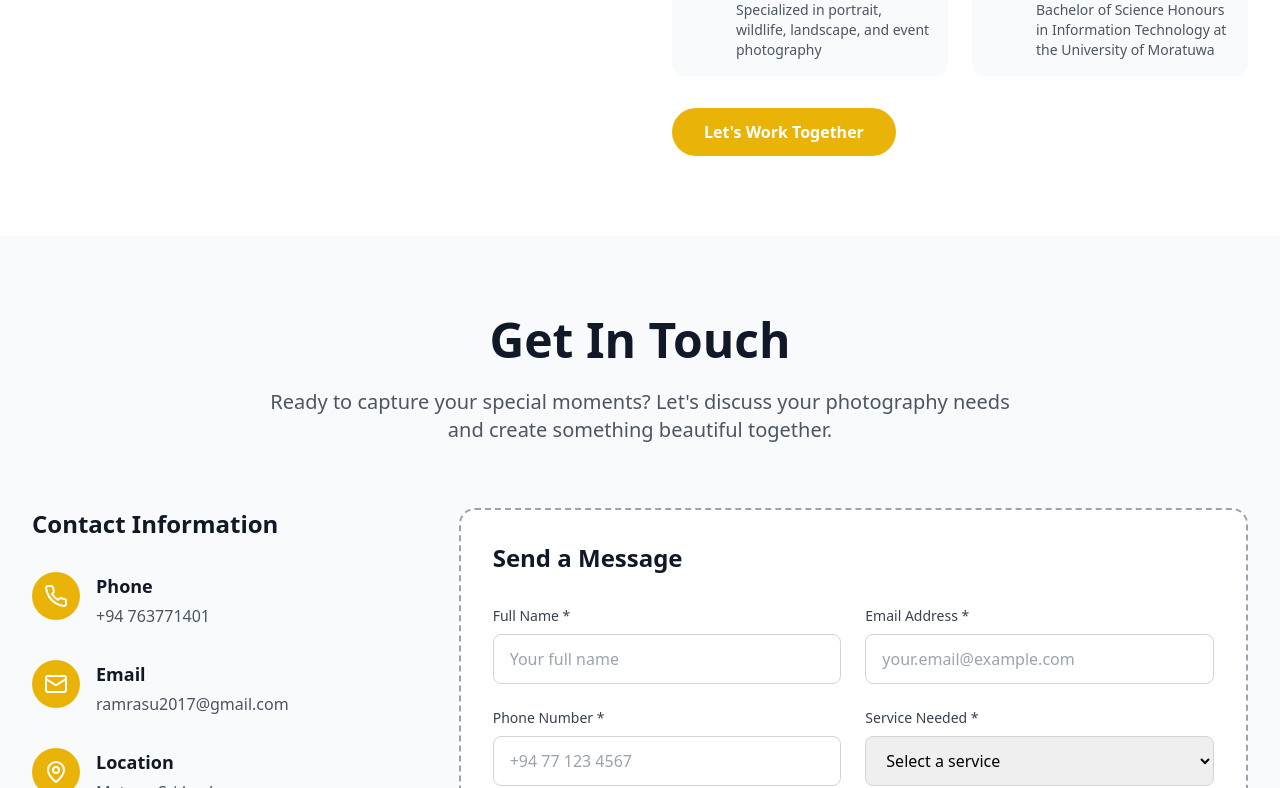
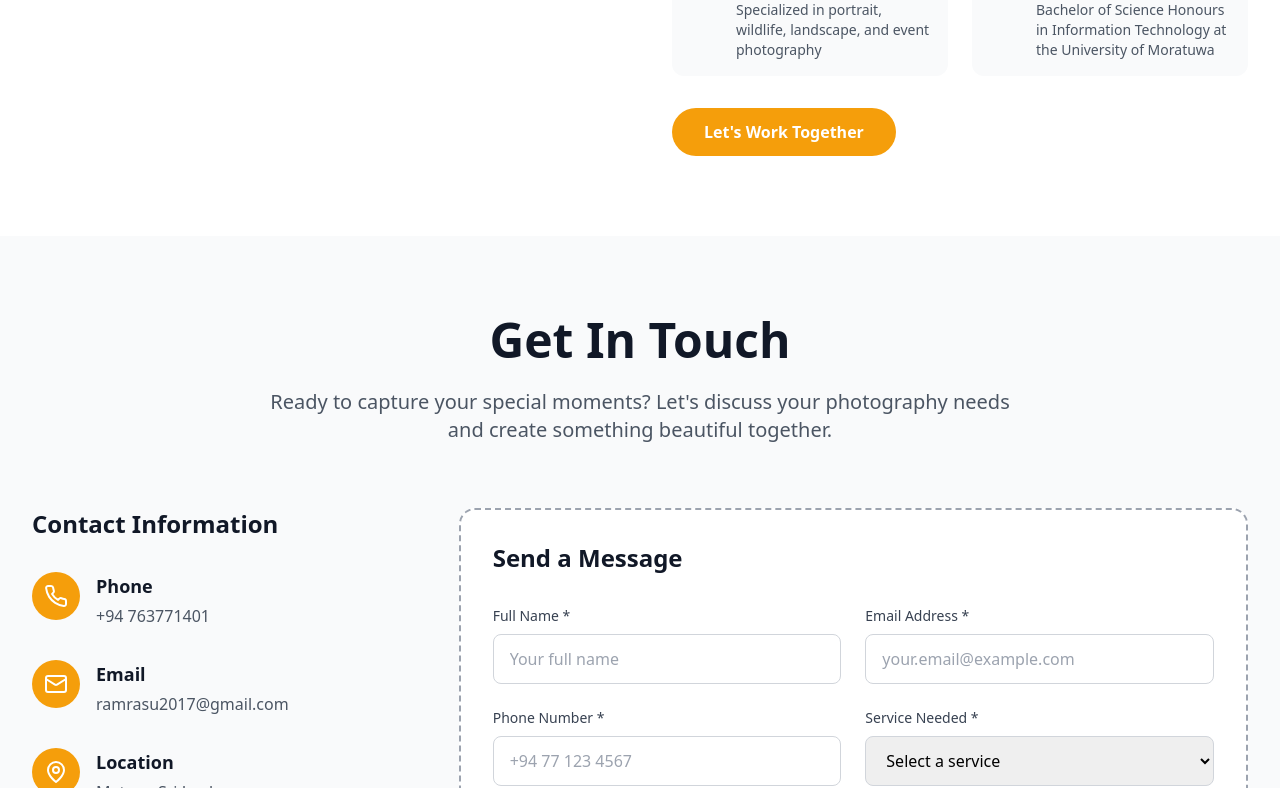
Before and after one commit to yasindugunasekara/yasindu-gunasekara-photography, a React (Vite) app: page / in a window 1280 px wide. Shown: the part 5132-5920 px from the top of the page. Built offline with nearby package versions, Linux system fonts and the light colour scheme.

Commit message:
chnage yellow color to amber

```diff
--- a/src/components/About.tsx
+++ b/src/components/About.tsx
@@ -93,7 +93,7 @@ const About: React.FC = () => {
                   const element = document.querySelector('#contact');
                   if (element) element.scrollIntoView({ behavior: 'smooth' });
                 }}
-                className="bg-yellow-500 text-white px-8 py-3 rounded-full font-semibold hover:bg-yellow-600 transition-colors duration-300"
+                className="bg-amber-500 text-white px-8 py-3 rounded-full font-semibold hover:bg-amber-600 transition-colors duration-300"
               >
                 Let's Work Together
               </button>
--- a/src/components/Contact.tsx
+++ b/src/components/Contact.tsx
@@ -100,7 +100,7 @@ const Contact: React.FC = () => {
 
             {/* Phone */}
             <div className="flex items-start space-x-4">
-              <div className="flex-shrink-0 w-12 h-12 bg-yellow-500 rounded-full flex items-center justify-center">
+              <div className="flex-shrink-0 w-12 h-12 bg-amber-500 rounded-full flex items-center justify-center">
                 <Phone className="h-6 w-6 text-white" />
               </div>
               <div>
@@ -112,7 +112,7 @@ const Contact: React.FC = () => {
 
             {/* Email */}
             <div className="flex items-start space-x-4">
-              <div className="flex-shrink-0 w-12 h-12 bg-yellow-500 rounded-full flex items-center justify-center">
+              <div className="flex-shrink-0 w-12 h-12 bg-amber-500 rounded-full flex items-center justify-center">
                 <Mail className="h-6 w-6 text-white" />
               </div>
               <div>
@@ -124,7 +124,7 @@ const Contact: React.FC = () => {
 
             {/* Location */}
             <div className="flex items-start space-x-4">
-              <div className="flex-shrink-0 w-12 h-12 bg-yellow-500 rounded-full flex items-center justify-center">
+              <div className="flex-shrink-0 w-12 h-12 bg-amber-500 rounded-full flex items-center justify-center">
                 <MapPin className="h-6 w-6 text-white" />
               </div>
               <div>
--- a/src/components/Portfolio.tsx
+++ b/src/components/Portfolio.tsx
@@ -53,9 +53,9 @@ const Portfolio: React.FC = () => {
               key={category.id}
               onClick={() => setSelectedCategory(category.id)}
               className={`px-4 py-2 rounded-full font-medium transition-all duration-300 ${
-                selectedCategory === category.id
-                  ? 'bg-amber-500 text-white shadow-lg'
-                  : 'bg-gray-100 text-gray-700 hover:bg-gray-200'
+              selectedCategory === category.id
+                ? 'bg-amber-500 text-white shadow-lg'
+                : 'bg-gray-100 text-gray-700 hover:bg-gray-200'
               }`}
             >
               {category.label}
```
